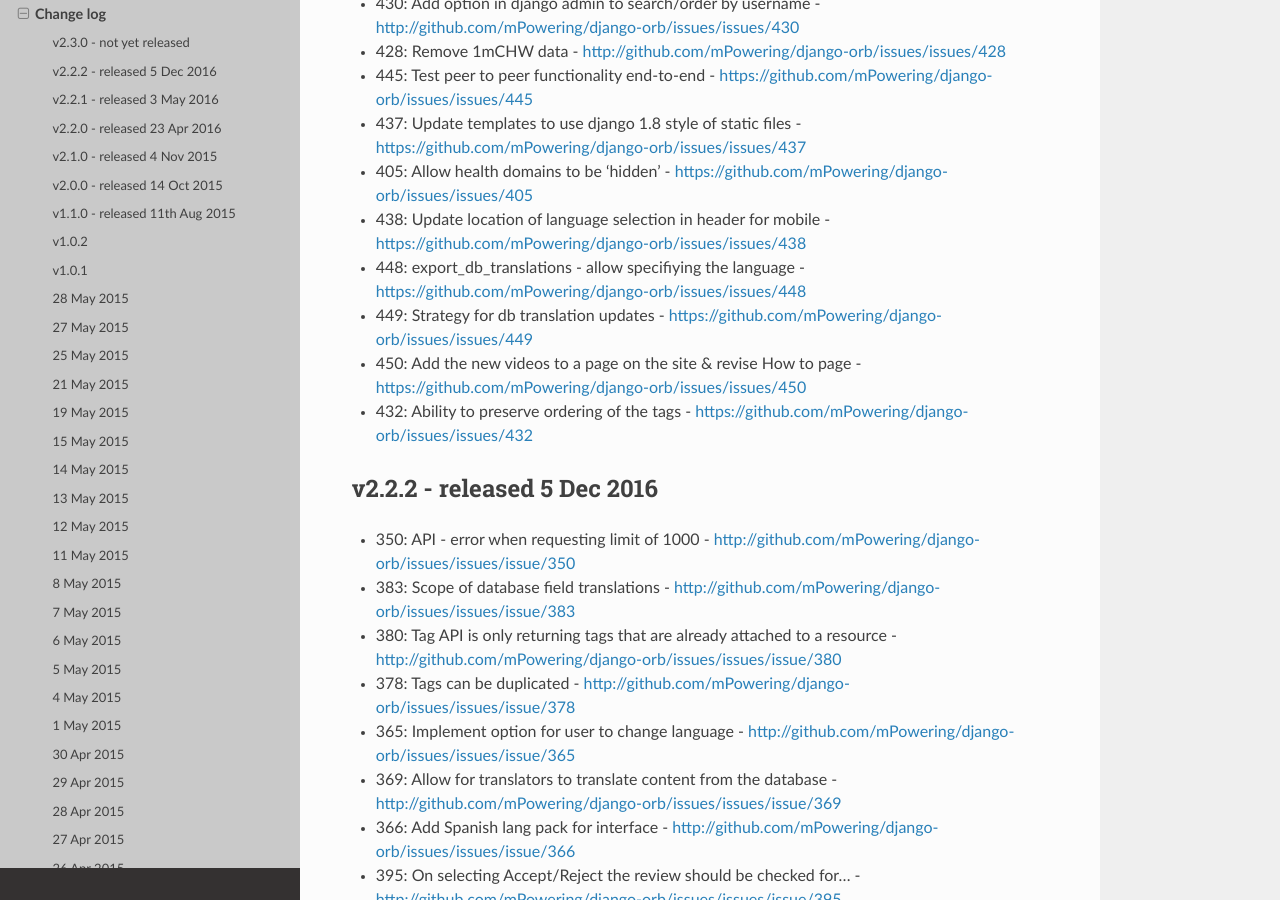
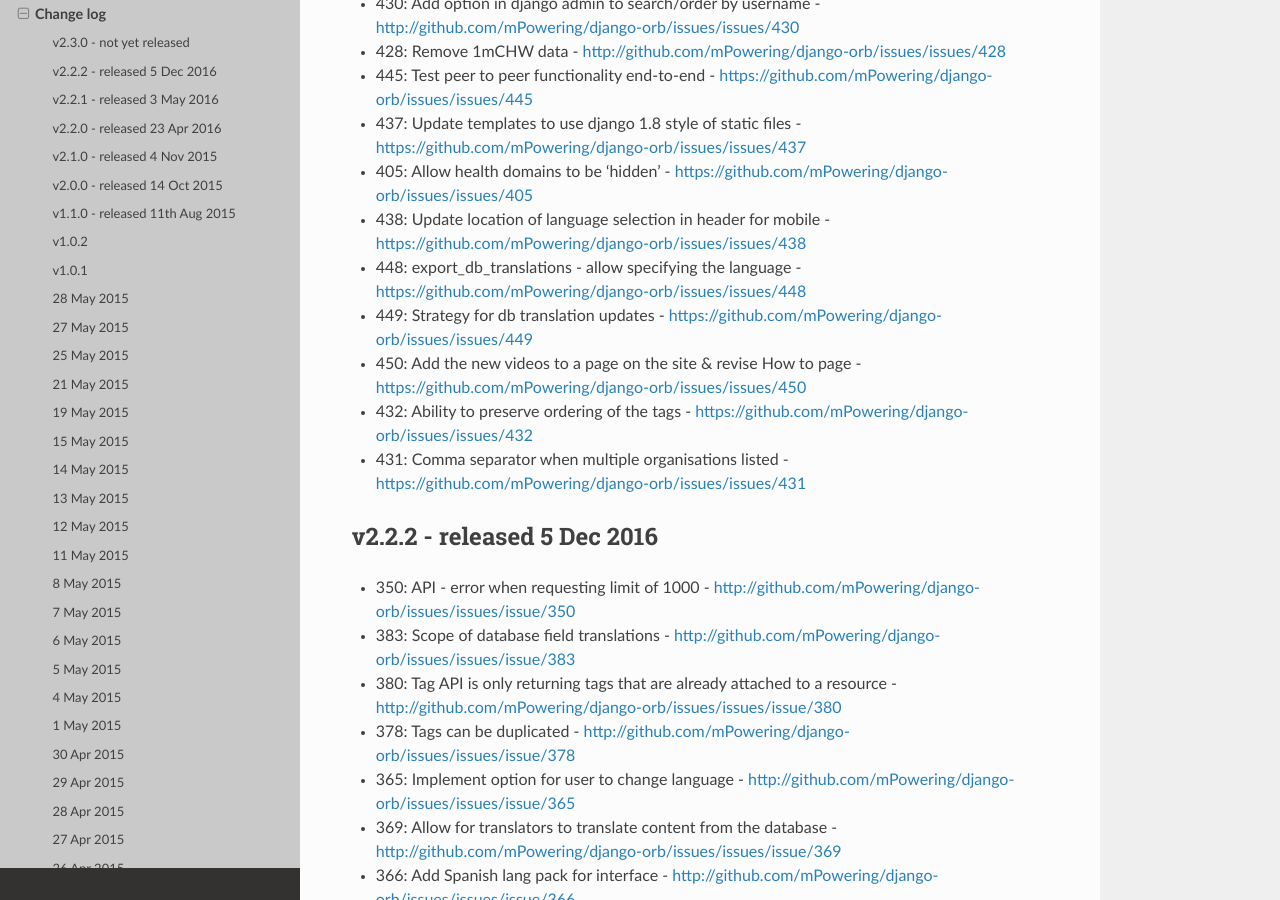
Before and after one commit to mPowering/django-orb, a Sphinx documentation site: the page built from docs/technical/changelog.rst, in a window 1280 px wide and 900 px high, scrolled down 344 px. Built offline with Sphinx 7.4.7 and the Read the Docs theme 2.0.0, drawn with Linux system fonts in a browser that asks for light colours.

Commit message:
update docs

```diff
--- a/docs/technical/changelog.rst
+++ b/docs/technical/changelog.rst
@@ -14,10 +14,11 @@
 * 437: Update templates to use django 1.8 style of static files - https://github.com/mPowering/django-orb/issues/issues/437
 * 405: Allow health domains to be 'hidden' - https://github.com/mPowering/django-orb/issues/issues/405
 * 438: Update location of language selection in header for mobile - https://github.com/mPowering/django-orb/issues/issues/438
-* 448: export_db_translations - allow specifiying the language - https://github.com/mPowering/django-orb/issues/issues/448
+* 448: export_db_translations - allow specifying the language - https://github.com/mPowering/django-orb/issues/issues/448
 * 449: Strategy for db translation updates - https://github.com/mPowering/django-orb/issues/issues/449
 * 450: Add the new videos to a page on the site & revise How to page - https://github.com/mPowering/django-orb/issues/issues/450
 * 432: Ability to preserve ordering of the tags - https://github.com/mPowering/django-orb/issues/issues/432
+* 431: Comma separator when multiple organisations listed - https://github.com/mPowering/django-orb/issues/issues/431
 
 
 v2.2.2 - released 5 Dec 2016
```
